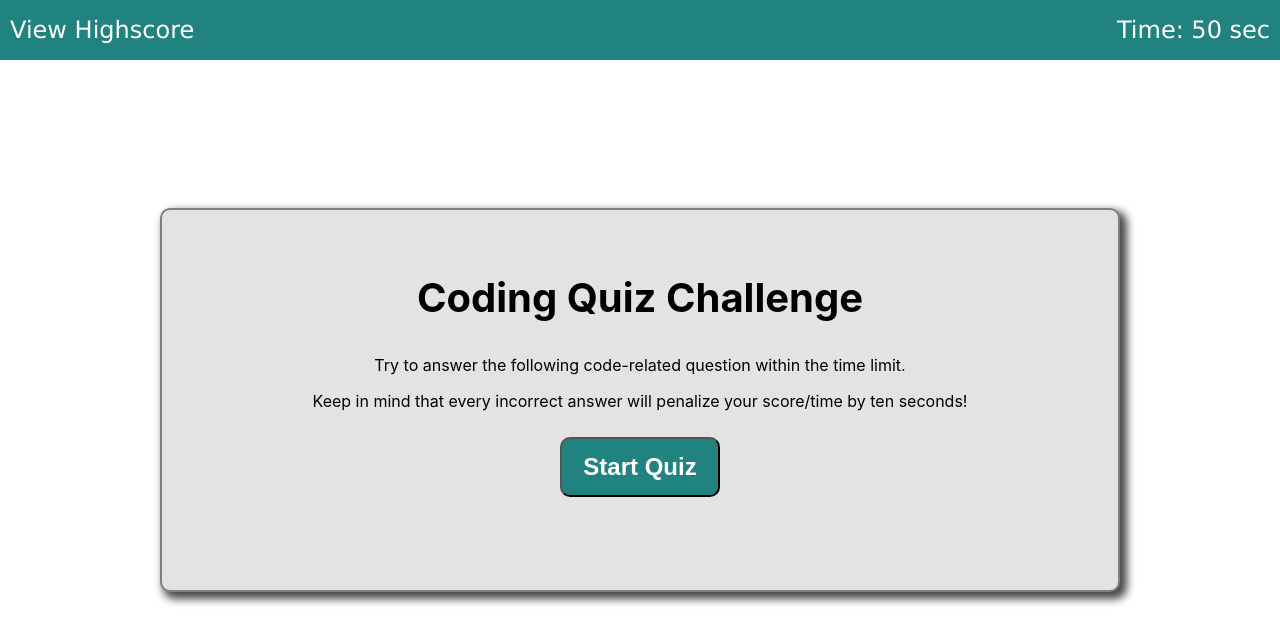
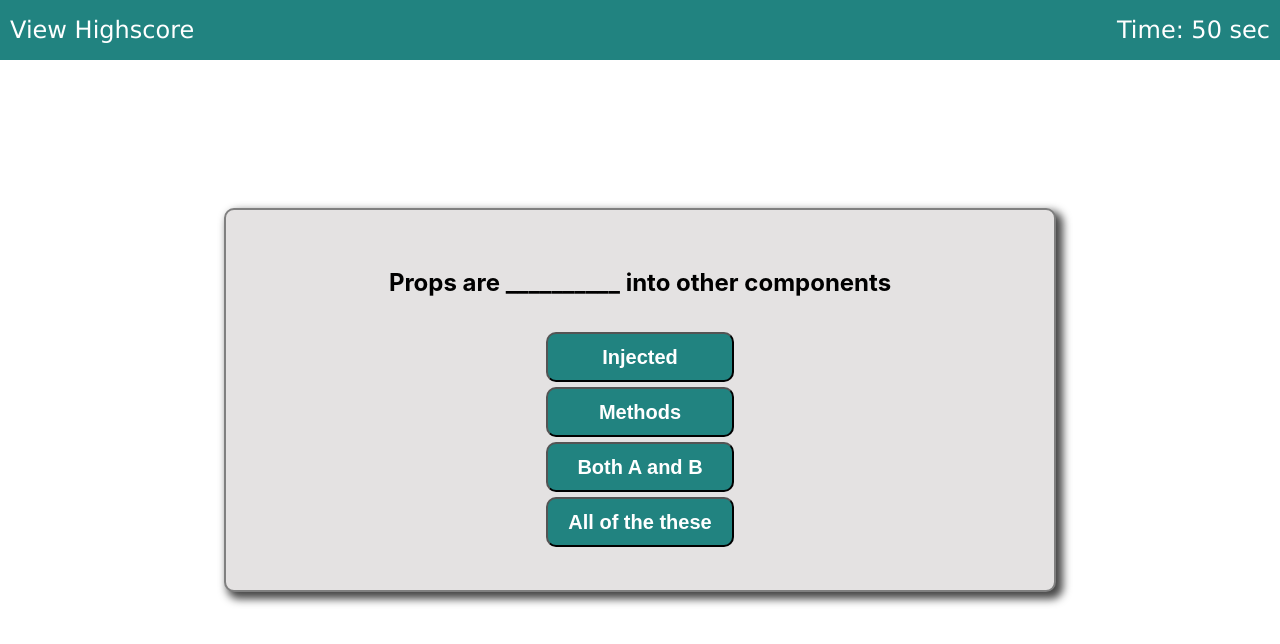
Before and after one commit to sidd-oo/quiz-app-react, a React (Create React App) app: page /quiz/0 in a window 1280 px wide. Shown: the top 644 px of the page. Built offline with nearby package versions, Linux system fonts and the light colour scheme.

Commit message:
feat: Answering of question and showing the result and then moving to next question

```diff
--- a/package.json
+++ b/package.json
@@ -8,6 +8,7 @@
     "@testing-library/user-event": "^13.5.0",
     "react": "^17.0.2",
     "react-dom": "^17.0.2",
+    "react-router-dom": "^6.2.1",
     "react-scripts": "5.0.0",
     "web-vitals": "^2.1.4"
   },
--- a/src/App.css
+++ b/src/App.css
@@ -3,3 +3,8 @@
   padding: 0px;
   box-sizing: border-box;
 }
+
+.link{
+  text-decoration: none;
+  color: white;
+}
--- a/src/App.js
+++ b/src/App.js
@@ -1,11 +1,22 @@
-import './App.css';
-import Home from './pages/home/Home';
+import "./App.css";
+import Home from "./pages/home/Home";
+import Questionaire from "./pages/questionaire/Questionaire";
+import Highscore from "./pages/Highscore/Highscore";
+import Result from "./pages/result/Result"
+
+
+import { BrowserRouter as Router, Routes, Route } from "react-router-dom";
 
 function App() {
   return (
-    <div className="App">
-      <Home/>
-    </div>
+    <Router>
+      <Routes>
+        <Route path="/" element={<Home />} />
+        <Route path="/highscore" element={<Highscore/>} />
+        <Route path="/quiz/:ques_no" element={<Questionaire />} />
+        <Route path="/result" element={<Result/>} />
+      </Routes>
+    </Router>
   );
 }
 
--- a/src/components/header/Header.jsx
+++ b/src/components/header/Header.jsx
@@ -1,10 +1,15 @@
+import { Link } from "react-router-dom";
 import "./Header.css";
 
-const Header = () => {
+const Header = (props) => {
   return (
     <div className="header">
-      <p>View Highscore </p>
-      <p>Time: <span>50</span> sec</p>
+      <Link to="/highscore" className="link">
+        <p>View Highscore </p>
+      </Link>
+      <p>
+        Time: <span>50</span> sec
+      </p>
     </div>
   );
 };
--- /dev/null
+++ b/src/data/questionaire.js
@@ -0,0 +1,126 @@
+export const questionaire = [
+  {
+    question_no: 0,
+    question: "Props are __________ into other components",
+    options: {
+      a: "Injected",
+      b: "Methods",
+      c: "Both A and B",
+      d: "All of the these",
+    },
+    answer: "b",
+  },
+  {
+    question_no: 1,
+    question: "What is ReactJS?",
+    options: {
+      a: "Server-side framework",
+      b: "User-interface framework",
+      c: "Both",
+      d: "None",
+    },
+    answer: "c",
+  },
+  {
+    question_no: 2,
+    question:
+      "What of the following is used in React.js to increase performance?",
+    options: {
+      a: "Original DOM",
+      b: "Virtual DOM",
+      c: "Both  A and B",
+      d: "None of the above.",
+    },
+    answer: "b",
+  },
+  {
+    question_no: 3,
+    question: "What is the default port where webpack-server runs?",
+    options: {
+      a: "3000",
+      b: "8000",
+      c: "8080",
+      d: "3030",
+    },
+    answer: "c",
+  },
+  {
+    question_no: 4,
+    question: "What is a state in React?",
+    options: {
+      a: "A permanent storage.",
+      b: "Internal storage of the component.",
+      c: "External storage of the component.",
+      d: "None of the above.",
+    },
+    answer: "b",
+  },
+  {
+    question_no: 5,
+    question:
+      "Which of the following option is correct in the case of the Babel??",
+    options: {
+      a: "Babel is a Compiler.",
+      b: "Babel is a Transpiler",
+      c: "None of the above.",
+      d: "Both A and B are correct.",
+    },
+    answer: "d",
+  },
+  {
+    question_no: 6,
+    question: "What is ReactJS?",
+    options: {
+      a: "Server-side framework",
+      b: "User-interface framework",
+      c: "Both",
+      d: "None",
+    },
+    answer: "c",
+  },
+  {
+    question_no: 7,
+    question: "Props are __________ into other components",
+    options: {
+      a: "Injected",
+      b: "Methods",
+      c: "Both A and B",
+      d: "All of the these",
+    },
+    answer: "b",
+  },
+  {
+    question_no: 8,
+    question:
+      "What of the following is used in React.js to increase performance?",
+    options: {
+      a: "Original DOM",
+      b: "Virtual DOM",
+      c: "Both  A and B",
+      d: "None of the above.",
+    },
+    answer: "b",
+  },
+  {
+    question_no: 9,
+    question: "What is the default port where webpack-server runs?",
+    options: {
+      a: "3000",
+      b: "8000",
+      c: "8080",
+      d: "3030",
+    },
+    answer: "c",
+  },
+  //   {
+  //     question_no: 10,
+  //     question: "What is a state in React?",
+  //     options: {
+  //       a: "A permanent storage.",
+  //       b: "Internal storage of the component.",
+  //       c: "External storage of the component.",
+  //       d: "None of the above.",
+  //     },
+  //     answer: "b",
+  //   }
+];
--- a/src/pages/Highscore/Highscore.jsx
+++ b/src/pages/Highscore/Highscore.jsx
@@ -1,4 +1,5 @@
 import React from "react";
+import { Link } from "react-router-dom";
 import Header from "../../components/header/Header";
 import "./Highscore.css";
 
@@ -13,7 +14,9 @@ const Highscore = () => {
           <li>Ibrahim - 38</li>
         </ol>
         <div className="buttons">
-          <button class="btn">Go Back</button>
+          <Link to="/" className="link">
+            <button class="btn">Go Back</button>
+          </Link>
           <button class="btn">Clear Highscore</button>
         </div>
       </section>
--- a/src/pages/home/Home.jsx
+++ b/src/pages/home/Home.jsx
@@ -1,5 +1,6 @@
-import './Home.css'
+import "./Home.css";
 import Header from "../../components/header/Header";
+import { Link } from "react-router-dom";
 
 const Home = () => {
   return (
@@ -15,7 +16,9 @@ const Home = () => {
           Keep in mind that every incorrect answer will penalize your score/time
           by ten seconds!
         </p>
-        <button class="start-btn">Start Quiz</button>
+        <Link to="quiz/0" className="link">
+          <button class="start-btn">Start Quiz</button>
+        </Link>
       </section>
     </div>
   );
--- a/src/pages/questionaire/Questionaire.css
+++ b/src/pages/questionaire/Questionaire.css
@@ -8,17 +8,18 @@
   border: 2px solid gray;
   border-radius: 10px;
   width: 60%;
-    height: 45%;
+  height: 50%;
   box-shadow: 5px 5px 9px 2px rgba(0, 0, 0, 0.72);
   padding: 30px;
   text-align: center;
   display: flex;
   flex-direction: column;
-    justify-content: space-around;
+  justify-content: space-between;
   align-items: center;
+  position: relative;
 }
 
-  h1 {
+.question {
   font-size: 24px;
   font-weight: 700;
 }
@@ -33,8 +34,8 @@
 .option {
   background-color: #218380;
   color: white;
-    padding: 10px 20px;
-    margin: 10px;
+  padding: 0px 20px;
+  margin-bottom: 5px;
   width: 100%;
   height: 50px;
   border-radius: 10px;
@@ -44,3 +45,7 @@
   justify-content: center;
   align-items: center;
 }
+
+hr{
+  width: 50vw;
+}
--- a/src/pages/questionaire/Questionaire.jsx
+++ b/src/pages/questionaire/Questionaire.jsx
@@ -1,20 +1,73 @@
-import Header from '../../components/header/Header';
-import './Questionaire.css'
+import Header from "../../components/header/Header";
+import "./Questionaire.css";
+import { questionaire } from "../../data/questionaire";
+import { useState } from "react";
+import { useNavigate } from "react-router-dom";
 
 const Questionaire = () => {
-  return <div className='questionaire'>
-      <Header/>
-      <section className="home-section">
-        <h1>Which of the following command is used to install create-react-app?</h1>
-        <div className="answer">
-          <button class="option">1. npm install -g create-react-app</button>
-          <button class="option">2. npm install create-react-app</button>
-          <button class="option">3. npm install -f create-react-app</button>
-          <button class="option">4. install -g create-react-app</button>
-        </div>
-      </section>
+  const [questionNumber, setQuestionNumber] = useState(0);
+  const [isAnswerCorrect, setIsAnswerCorrect] = useState("");
+  const [isAnswered, setIsAnswered] = useState(false);
+  // const [score, setScore] = useState(0);
 
-  </div>
+  let navigate = useNavigate();
+
+  const handleClick = (e) => {
+    setIsAnswered(true);
+    if (questionaire[questionNumber].answer === e.target.id) {
+      setIsAnswerCorrect("Correct");
+      // setScore(score + 10);
+      setTimeout(() => {
+        setIsAnswerCorrect("");
+        setIsAnswered(false);
+        setQuestionNumber(questionNumber + 1);
+      }, 1000);
+    } else {
+      setIsAnswerCorrect("InCorrect");
+      setTimeout(() => {
+        setIsAnswerCorrect("");
+        setIsAnswered(false);
+        setQuestionNumber(questionNumber + 1);
+      }, 1000);
+    }
+  };
+
+  return (
+    <div className="questionaire">
+      <Header />
+      {questionNumber < questionaire.length - 1 ? (
+        <>
+          <section className="home-section">
+            <h1 className="question">
+              {questionaire[questionNumber].question}
+            </h1>
+            <div className="answers">
+              <button class="option" id="a" disabled = {isAnswered} onClick={(e) => handleClick(e)}>
+                {questionaire[questionNumber].options.a}
+              </button>
+              <button class="option" id="b" disabled = {isAnswered} onClick={(e) => handleClick(e)}>
+                {questionaire[questionNumber].options.b}
+              </button>
+              <button class="option" id="c" disabled = {isAnswered} onClick={(e) => handleClick(e)}>
+                {questionaire[questionNumber].options.c}
+              </button>
+              <button class="option" id="d" disabled = {isAnswered} onClick={(e) => handleClick(e)}>
+                {questionaire[questionNumber].options.d}
+              </button>
+            </div>
+            {isAnswerCorrect && (
+              <div>
+                <hr />
+                <h4>{isAnswerCorrect}</h4>
+              </div>
+            )}
+          </section>
+        </>
+      ) : (
+        <>{navigate("/result")}</>
+      )}
+    </div>
+  );
 };
 
 export default Questionaire;
```
Also changed, not shown: 1 other file (tests, documents, lock files or other folders). Lines whose indentation alone changed are shown as unchanged.
